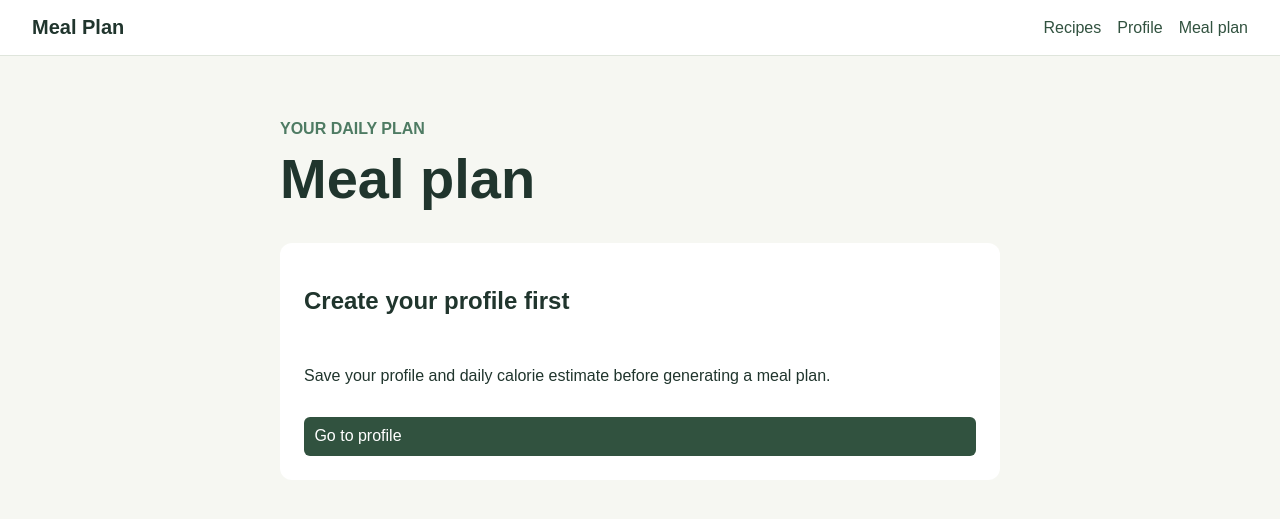
After one commit to carinamach/mealplan, a Flask app: page /meal-plan in a window 1280 px wide. The commit adds this page. Shown: the top 519 px of the page. Run offline with Flask 3, Linux system fonts and the light colour scheme.

Commit message:
Add meal planning feature with daily plan generation and UI integration

```diff
--- a/app.py
+++ b/app.py
@@ -5,6 +5,7 @@ from pathlib import Path
 from flask import Flask, abort, redirect, render_template, request, session, url_for
 
 from calculations import calculate_targets
+from meal_planner import generate_daily_plan
 
 
 app = Flask(__name__)
@@ -93,5 +94,22 @@ def profile():
     )
 
 
+@app.route("/meal-plan")
+def meal_plan():
+    """Display a simple daily plan based on the saved profile estimates."""
+    targets = session.get("targets")
+    profile_data = session.get("profile")
+
+    if not targets or not profile_data:
+        return render_template("meal_plan.html", plan=None)
+
+    plan = generate_daily_plan(
+        load_recipes(),
+        calorie_target=targets["calories"],
+        goal=profile_data["goal"],
+    )
+    return render_template("meal_plan.html", plan=plan, targets=targets)
+
+
 if __name__ == "__main__":
     app.run(debug=True)
--- a/static/css/style.css
+++ b/static/css/style.css
@@ -180,6 +180,97 @@ h1 {
     margin-bottom: 0.5rem;
 }
 
+.meal-plan-grid {
+    display: grid;
+    gap: 1rem;
+    grid-template-columns: repeat(auto-fit, minmax(200px, 1fr));
+}
+
+.plan-meal,
+.plan-total {
+    padding: 1.5rem;
+    background: #ffffff;
+    border: 1px solid #dfe5dc;
+    border-radius: 12px;
+}
+
+.plan-meal h2 {
+    margin: 0.3rem 0 1rem;
+    font-size: 1.25rem;
+}
+
+.plan-meal h2 a {
+    color: inherit;
+}
+
+.plan-total {
+    margin-top: 1.5rem;
+}
+
+.plan-total h2,
+.plan-total p {
+    margin: 0.35rem 0;
+}
+
+.calorie-progress {
+    position: relative;
+    display: flex;
+    height: 14px;
+    margin-top: 1rem;
+    overflow: hidden;
+    border-radius: 999px;
+    background: #dfe5dc;
+}
+
+.calorie-progress-green,
+.calorie-progress-red {
+    height: 100%;
+}
+
+.calorie-progress-green {
+    border-radius: 999px 0 0 999px;
+    background: #4e7b63;
+}
+
+.calorie-progress-red {
+    background: #bd3d3d;
+}
+
+.target-marker {
+    position: absolute;
+    top: -4px;
+    bottom: -4px;
+    width: 3px;
+    transform: translateX(-1px);
+    background: #20352d;
+}
+
+.progress-label {
+    color: #587064;
+    font-size: 0.9rem;
+}
+
+.green-key {
+    color: #31523f;
+}
+
+.red-key {
+    color: #a12a2a;
+}
+
+.target-key {
+    color: #20352d;
+}
+
+.button-link {
+    display: inline-block;
+    padding: 0.65rem;
+    border-radius: 6px;
+    background: #31523f;
+    color: #ffffff;
+    text-decoration: none;
+}
+
 .profile-page {
     max-width: 620px;
 }
--- a/templates/base.html
+++ b/templates/base.html
@@ -12,6 +12,7 @@
         <nav aria-label="Main navigation">
             <a href="{{ url_for('recipes') }}">Recipes</a>
             <a href="{{ url_for('profile') }}">Profile</a>
+            <a href="{{ url_for('meal_plan') }}">Meal plan</a>
         </nav>
     </header>
 
--- /dev/null
+++ b/templates/meal_plan.html
@@ -0,0 +1,64 @@
+{% extends "base.html" %}
+
+{% block title %}Meal Plan | Daily plan{% endblock %}
+
+{% block content %}
+    <section class="recipe-heading">
+        <p class="eyebrow">Your daily plan</p>
+        <h1>Meal plan</h1>
+    </section>
+
+    {% if plan %}
+        <p class="plan-intro">This simple plan is selected to be close to your estimated target of {{ targets.calories }} kcal.</p>
+        <section class="meal-plan-grid" aria-label="Daily meal plan">
+            {% for meal_name, recipe in plan.meals.items() %}
+                {% if recipe %}
+                    <article class="plan-meal">
+                        <p class="recipe-type">{{ meal_name }}</p>
+                        <h2><a href="{{ url_for('recipe_detail', recipe_id=recipe.id) }}">{{ recipe.name }}</a></h2>
+                        <p>{{ recipe.calories }} kcal</p>
+                        <p>{{ recipe.protein }} g protein</p>
+                    </article>
+                {% endif %}
+            {% endfor %}
+        </section>
+        <section class="plan-total">
+            <h2>Daily total</h2>
+            <p><strong>{{ plan.total_calories }} kcal</strong></p>
+            <p><strong>{{ plan.total_protein }} g protein</strong></p>
+            {% if plan.total_calories > targets.calories %}
+                {% set green_percentage = targets.calories / plan.total_calories * 100 %}
+                {% set red_percentage = (plan.total_calories - targets.calories) / plan.total_calories * 100 %}
+                {% set target_marker_position = green_percentage %}
+            {% else %}
+                {% set green_percentage = (plan.total_calories / targets.calories * 100) if targets.calories else 0 %}
+                {% set red_percentage = 0 %}
+                {% set target_marker_position = 100 %}
+            {% endif %}
+            <div class="calorie-progress" role="progressbar" aria-label="Daily calorie progress" aria-valuemin="0" aria-valuemax="{{ targets.calories }}" aria-valuenow="{{ plan.total_calories }}">
+                <div class="calorie-progress-green" style="width: {{ green_percentage }}%"></div>
+                {% if red_percentage > 0 %}
+                    <div class="calorie-progress-red" style="width: {{ red_percentage }}%"></div>
+                {% endif %}
+                <span class="target-marker" style="left: {{ target_marker_position }}%" aria-hidden="true"></span>
+            </div>
+            <p class="progress-label"><span class="green-key">Green: planned calories</span> · <span class="target-key">Line: daily target</span>{% if red_percentage > 0 %} · <span class="red-key">Red: above target</span>{% endif %}</p>
+            <p class="progress-label">{{ plan.total_calories }} of {{ targets.calories }} kcal</p>
+            {% set calorie_difference = targets.calories - plan.total_calories %}
+            {% if calorie_difference > 0 %}
+                <p><strong>{{ calorie_difference }} kcal remaining</strong> to reach your estimated daily target.</p>
+            {% elif calorie_difference < 0 %}
+                <p><strong>{{ calorie_difference|abs }} kcal above</strong> your estimated daily target.</p>
+            {% else %}
+                <p><strong>This plan matches your estimated daily calorie target.</strong></p>
+            {% endif %}
+            <p class="estimate-note">This is a simple estimate based on the predefined recipes and may not match your target exactly.</p>
+        </section>
+    {% else %}
+        <section class="profile-form">
+            <h2>Create your profile first</h2>
+            <p>Save your profile and daily calorie estimate before generating a meal plan.</p>
+            <a class="button-link" href="{{ url_for('profile') }}">Go to profile</a>
+        </section>
+    {% endif %}
+{% endblock %}
```
Also changed, not shown: meal_planner.py (added, +55 -0 lines), test_meal_planner.py (added, +27 -0 lines).
